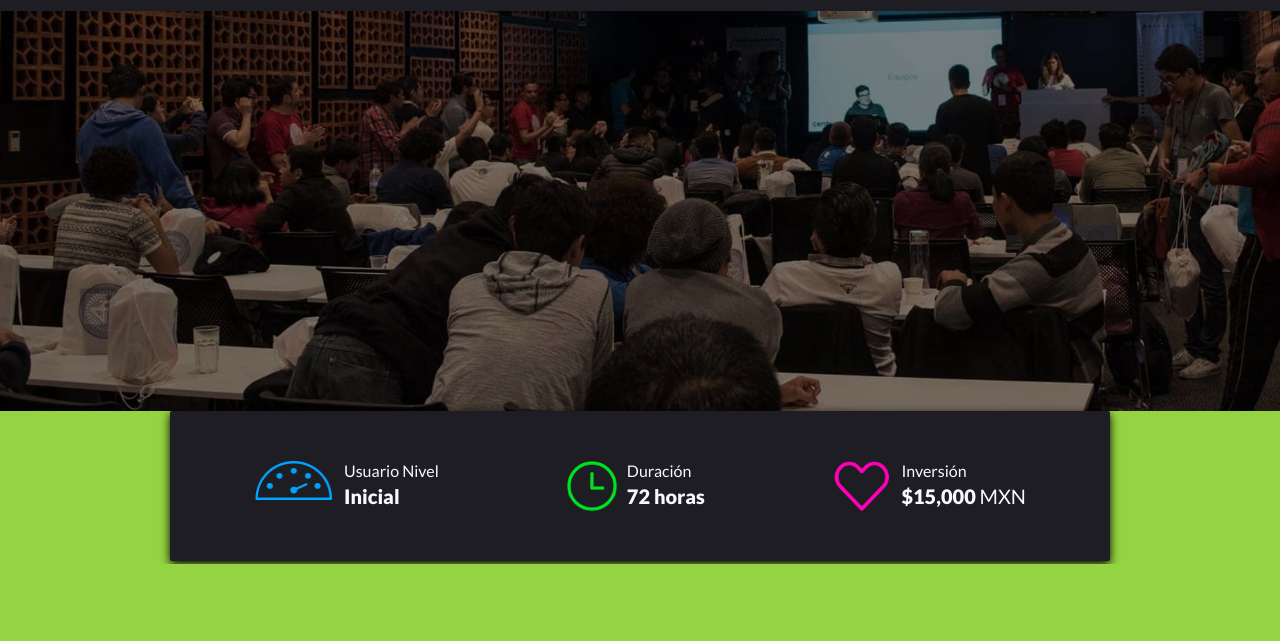
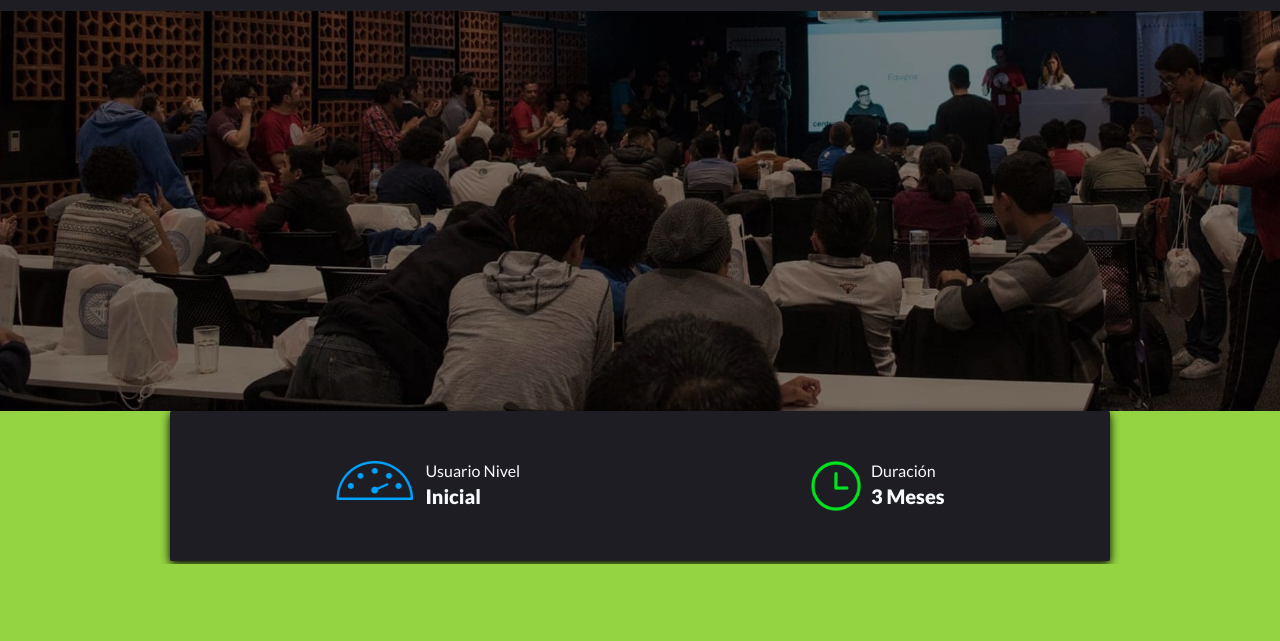
Before and after one commit to AnuarHarb/centraal, a website: page src/programs/ux.html in a window 1280 px wide. Shown: the part 89-730 px from the top of the page. Drawn offline with Linux system fonts and the light colour scheme.

Commit message:
ux duration

```diff
--- a/src/programs/ux.html
+++ b/src/programs/ux.html
@@ -77,13 +77,13 @@
       <div class="program-stats__column">
         <img class="program-stats__icon" src="../images/icons/clock-icon.png" alt="">
         <p class="text">Duración</p>
-        <h4 class="sub-title">72 horas</h4>
+        <h4 class="sub-title">3 Meses</h4>
       </div>
-      <div class="program-stats__column">
+      <!-- <div class="program-stats__column">
         <img class="program-stats__icon" src="../images/icons/heart-icon.png" alt="">
         <p class="text">Inversión</p>
         <h4 class="sub-title">$15,000 <span class="sub-title--light">MXN</span></h4>
-      </div>
+      </div> -->
     </article>
   </section>
 
```
